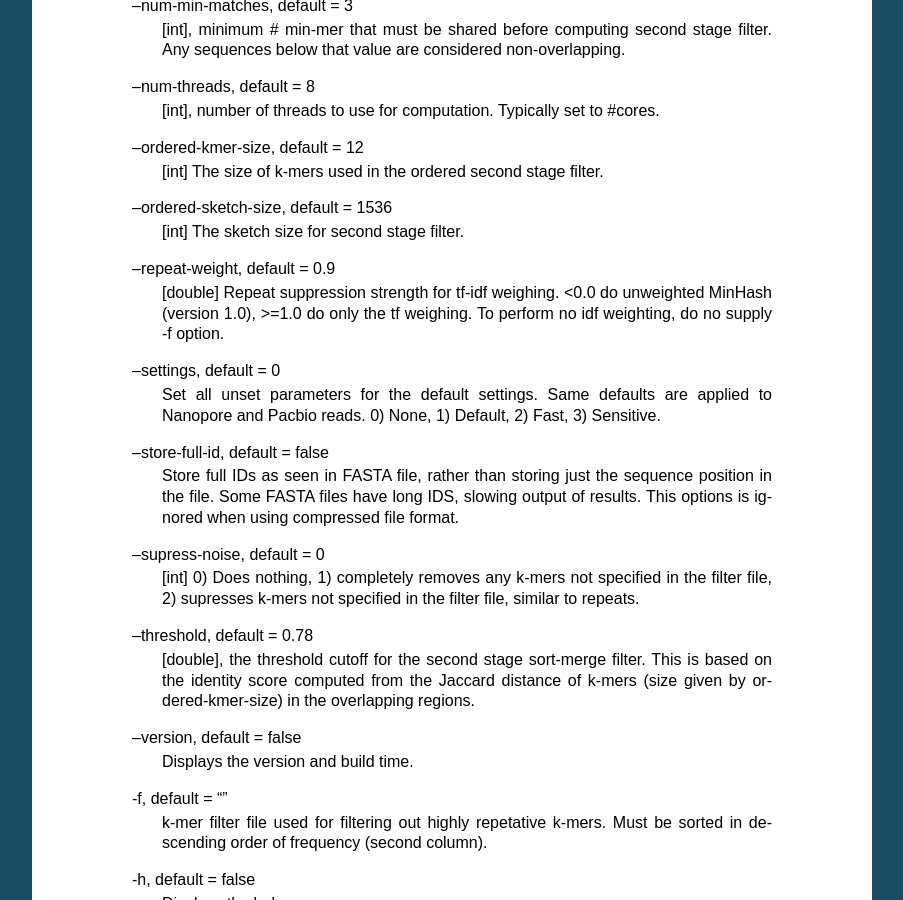
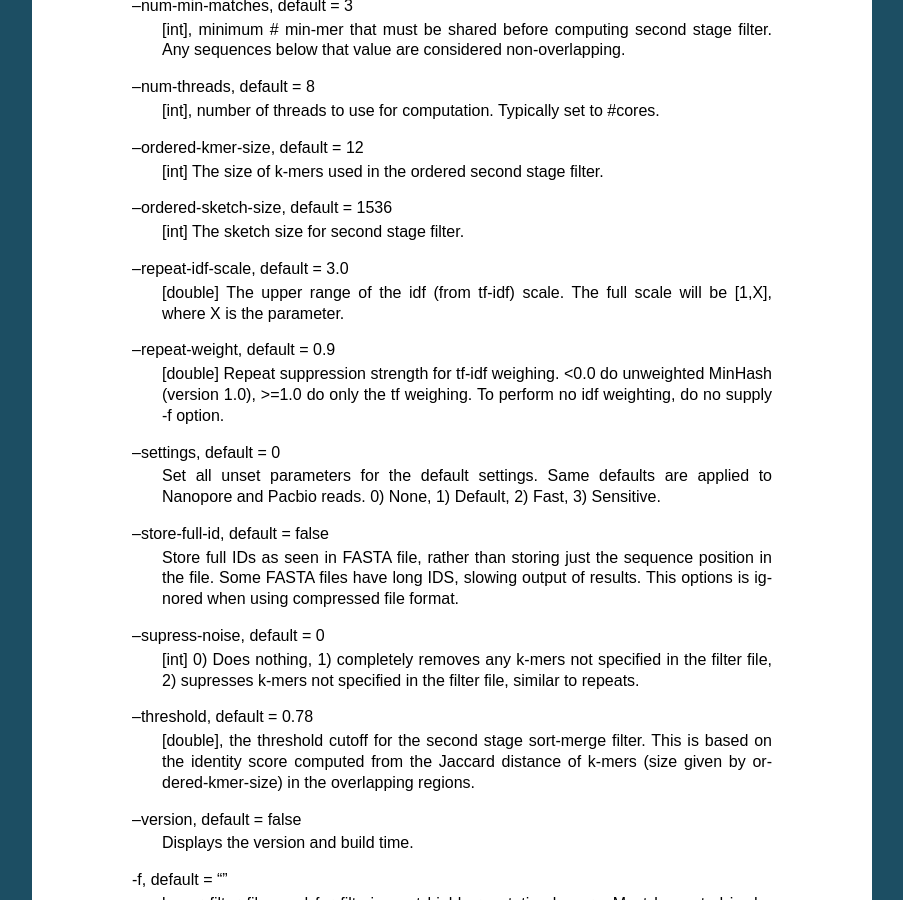
Before and after one commit to marbl/MHAP, a Sphinx documentation site: the page built from docs/source/quickstart.rst, in a window 1280 px wide and 900 px high, scrolled down 2349 px. Shown: the whole window, without its empty margins (198-1101 px from the left). Built offline with Sphinx 7.4.7, drawn with Linux system fonts in a browser that asks for light colours.

Commit message:
Update quickstart.rst

```diff
--- a/docs/source/quickstart.rst
+++ b/docs/source/quickstart.rst
@@ -101,6 +101,8 @@ The full list of options is available via command-line help (--help or -h). Belo
 			[int] The size of k-mers used in the ordered second stage filter.
 		--ordered-sketch-size, default = 1536
 			[int] The sketch size for second stage filter.
+		--repeat-idf-scale, default = 3.0
+			[double] The upper range of the idf (from tf-idf) scale. The full scale will be [1,X], where X is the parameter.
 		--repeat-weight, default = 0.9
 			[double] Repeat suppression strength for tf-idf weighing. <0.0 do unweighted MinHash (version 1.0), >=1.0 do only the tf weighing. To perform no idf weighting, do no supply -f option.
 		--settings, default = 0
```
